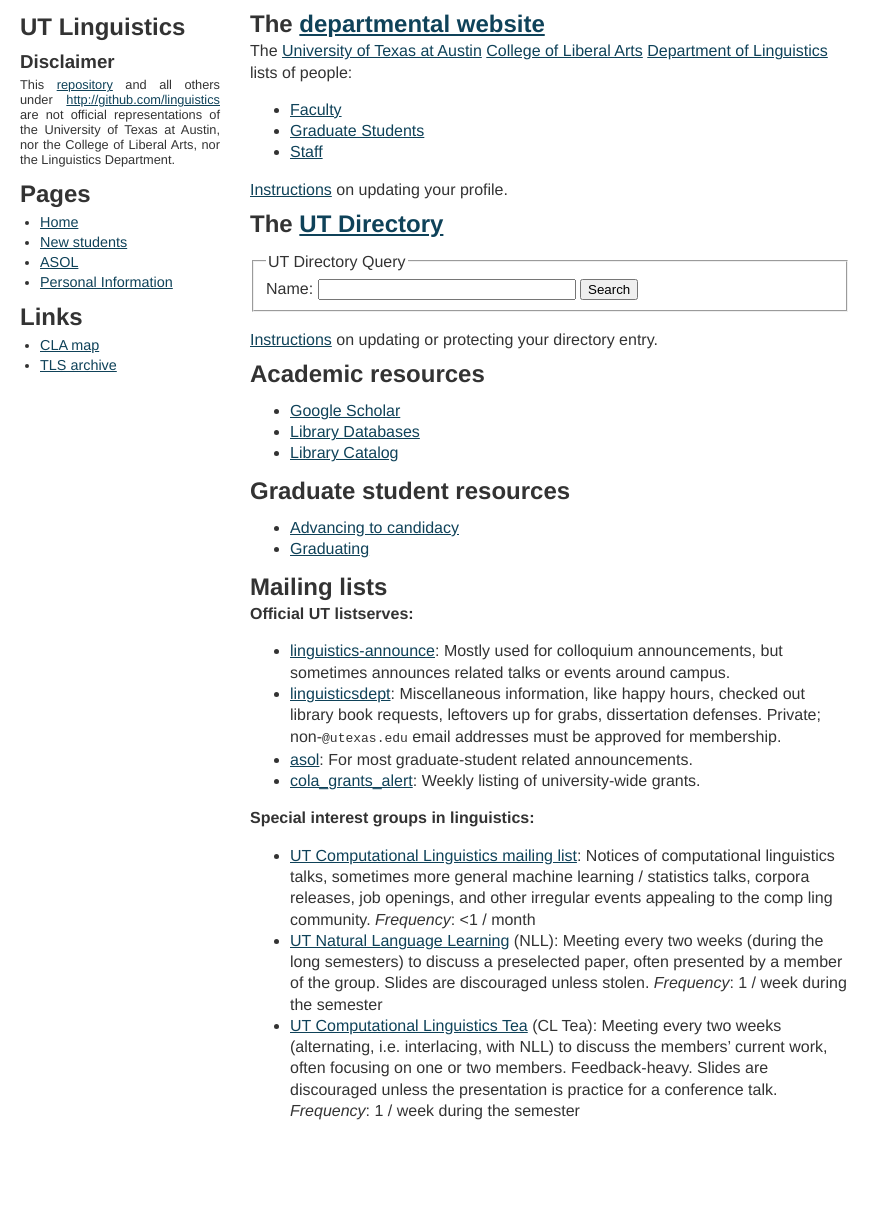
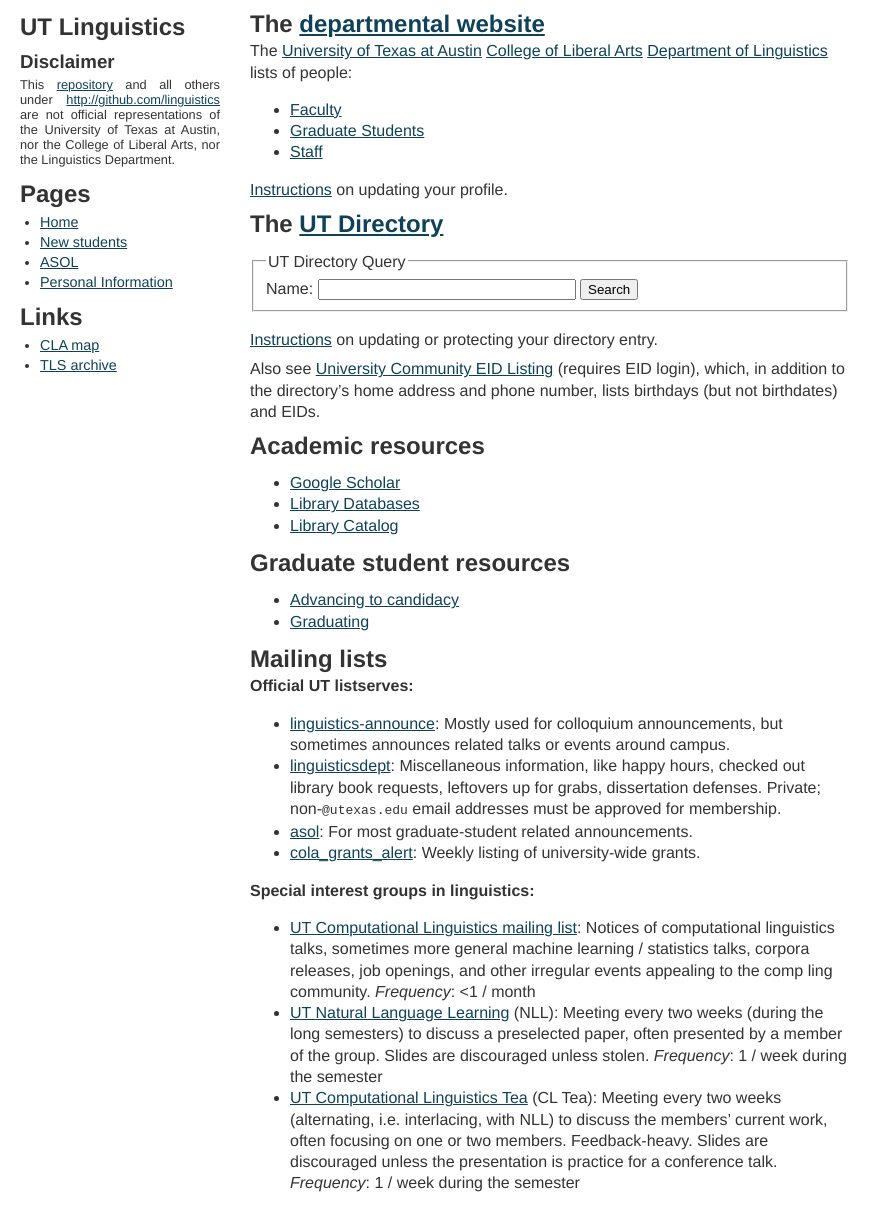
Before and after one commit to linguistics/linguistics.github.io, a Jekyll site: the page built from index.md, in a window 1280 px wide and 1210 px high. Shown: the whole window, without its empty margins (0-891 px from the left). Built offline with Jekyll 4.4.1, drawn with Linux system fonts in a browser that asks for light colours.

Commit message:
Add EID Listing link to main page

```diff
--- a/index.md
+++ b/index.md
@@ -25,6 +25,7 @@
 
 [Instructions](/personal-information#privacy) on updating or protecting your directory entry.
 
+Also see [University Community EID Listing](https://utdirect.utexas.edu/webapps/eidlisting/) (requires EID login), which, in addition to the directory's home address and phone number, lists birthdays (but not birthdates) and EIDs.
 
 # Academic resources
 
```
